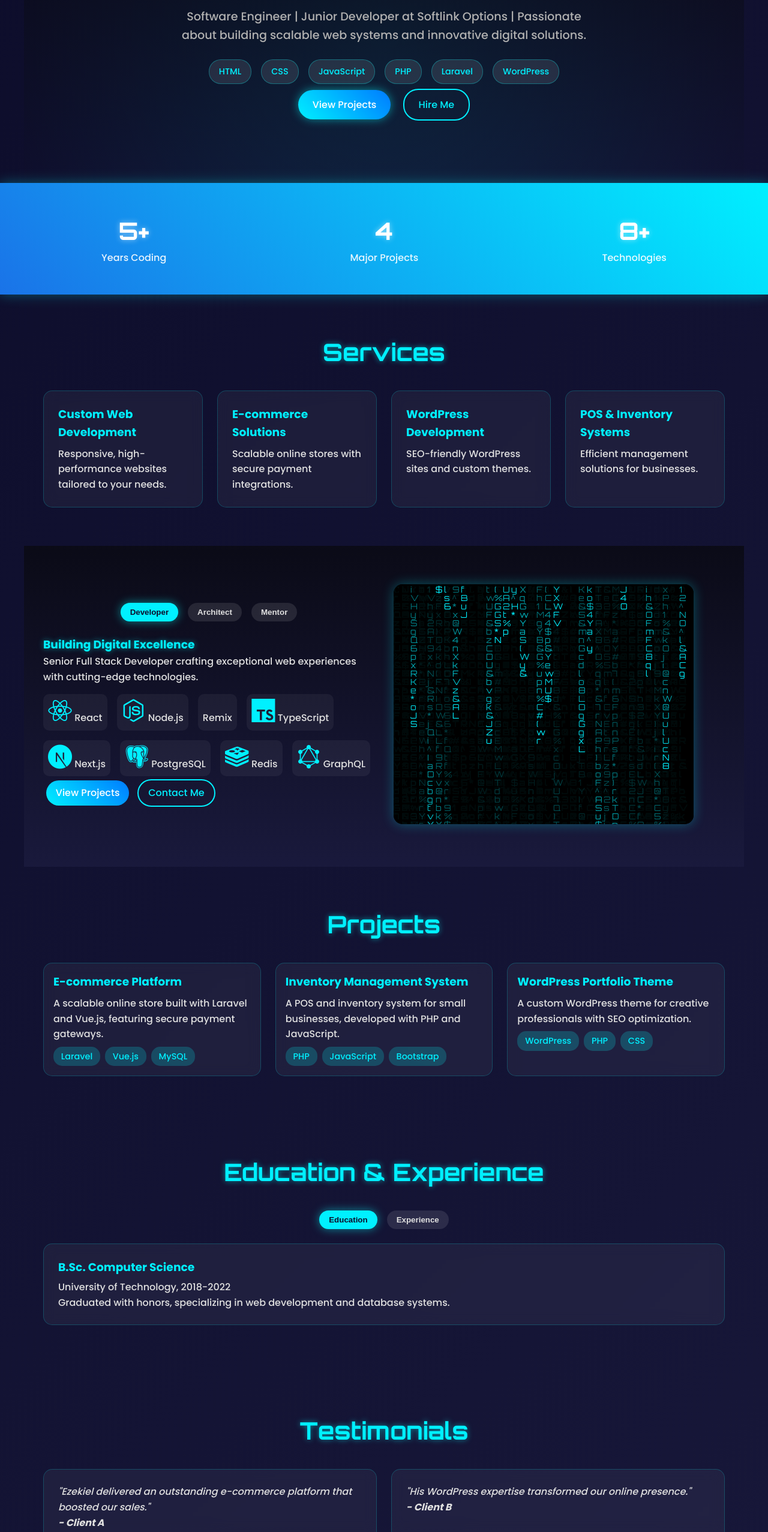
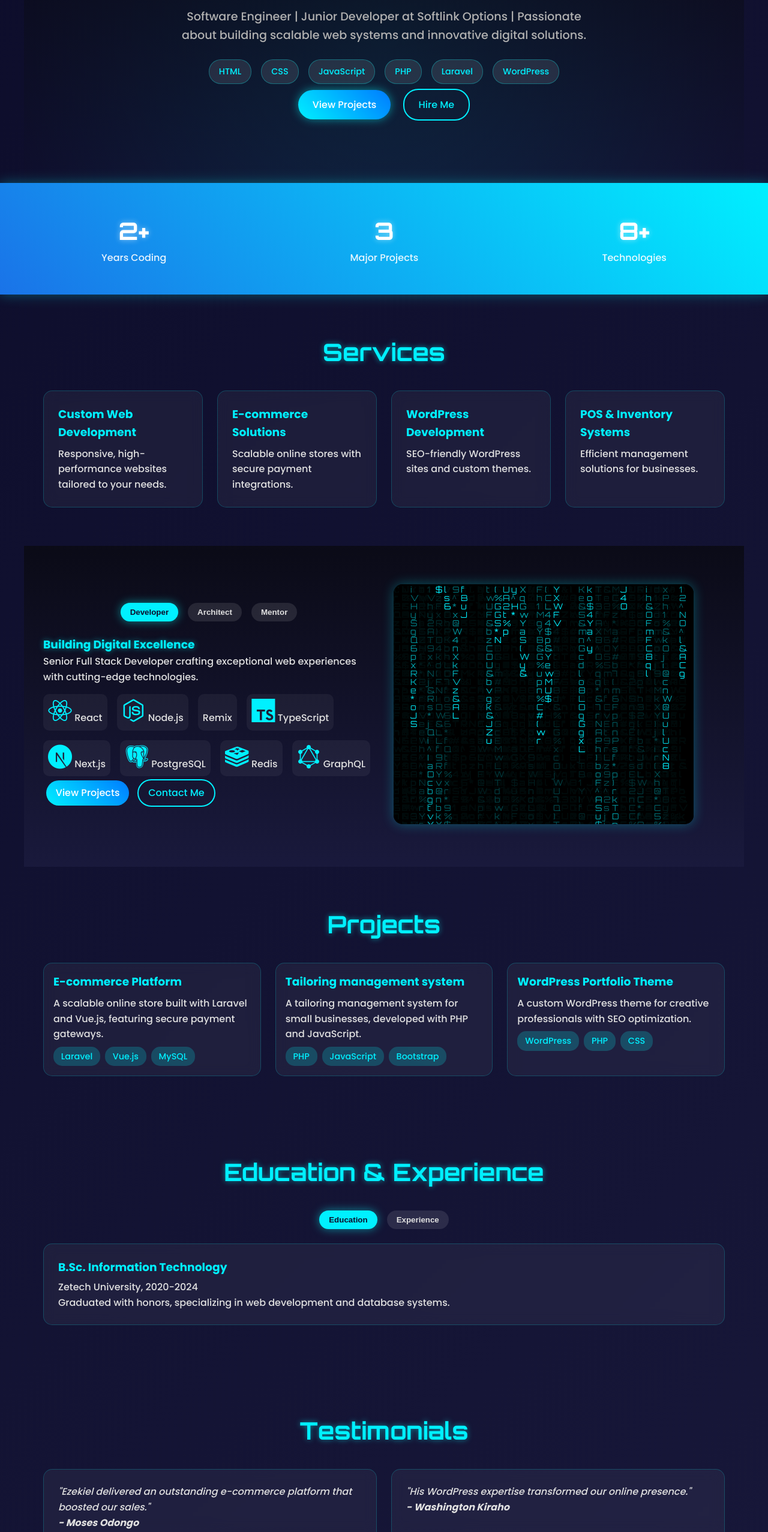
Before and after one commit to its-kedemi/ezekiel-portfolio, a plain HTML site: page index.html in a window 1280 px wide. Shown: the part 246-2800 px from the top of the page at 60% size. Drawn offline with nearby package versions, Linux system fonts and the light colour scheme.

Commit message:
Updated portfolio with latest changes

```diff
--- a/index.html
+++ b/index.html
@@ -502,8 +502,8 @@
 
   <!-- HIGHLIGHTS -->
   <div class="highlights">
-    <div class="highlight"><h2>5+</h2><p>Years Coding</p></div>
-    <div class="highlight"><h2>4</h2><p>Major Projects</p></div>
+    <div class="highlight"><h2>2+</h2><p>Years Coding</p></div>
+    <div class="highlight"><h2>3</h2><p>Major Projects</p></div>
     <div class="highlight"><h2>8+</h2><p>Technologies</p></div>
   </div>
 
@@ -547,8 +547,8 @@
         </div>
       </div>
       <div class="project">
-        <h3>Inventory Management System</h3>
-        <p>A POS and inventory system for small businesses, developed with PHP and JavaScript.</p>
+        <h3>Tailoring management system</h3>
+        <p>A tailoring management system for small businesses, developed with PHP and JavaScript.</p>
         <div class="tags">
           <span>PHP</span><span>JavaScript</span><span>Bootstrap</span>
         </div>
@@ -573,20 +573,21 @@
     <div id="edu-exp-content">
       <div id="education-content">
         <div class="timeline">
-          <h3>B.Sc. Computer Science</h3>
-          <p>University of Technology, 2018-2022</p>
+          <h3>B.Sc. Information Technology</h3>
+          <p>Zetech University, 2020-2024</p>
           <p>Graduated with honors, specializing in web development and database systems.</p>
         </div>
       </div>
       <div id="experience-content" style="display: none;">
         <div class="timeline">
           <h3>Junior Developer at Softlink Options</h3>
-          <p>2022-Present</p>
+          <p>2025-Present</p>
           <p>Developed web applications and maintained client projects using Laravel and WordPress.</p>
         </div>
         <div class="timeline">
-          <h3>Freelance Web Developer</h3>
-          <p>2020-2022</p>
+          <h3>Internship </h3>
+           <p>Softlink Options</p>
+          <p>2024-2025</p>
           <p>Built custom websites and e-commerce solutions for small businesses.</p>
         </div>
       </div>
@@ -599,11 +600,11 @@
     <div class="testimonials">
       <div class="testimonial">
         <p>"Ezekiel delivered an outstanding e-commerce platform that boosted our sales."</p>
-        <p><strong>- Client A</strong></p>
+        <p><strong>- Moses Odongo</strong></p>
       </div>
       <div class="testimonial">
         <p>"His WordPress expertise transformed our online presence."</p>
-        <p><strong>- Client B</strong></p>
+        <p><strong>- Washington Kiraho</strong></p>
       </div>
     </div>
   </section>
```
